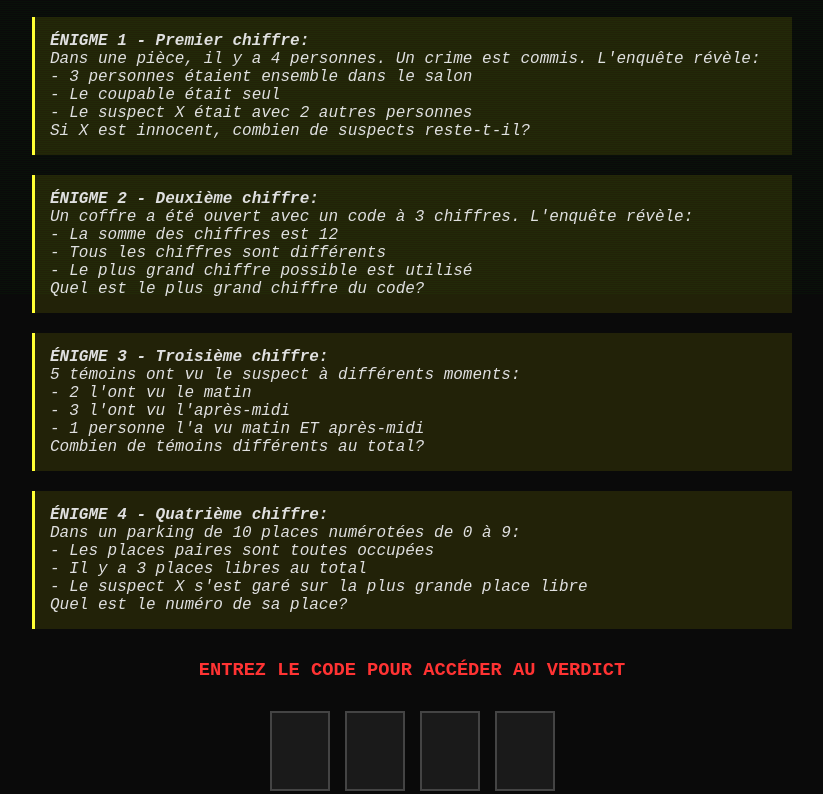
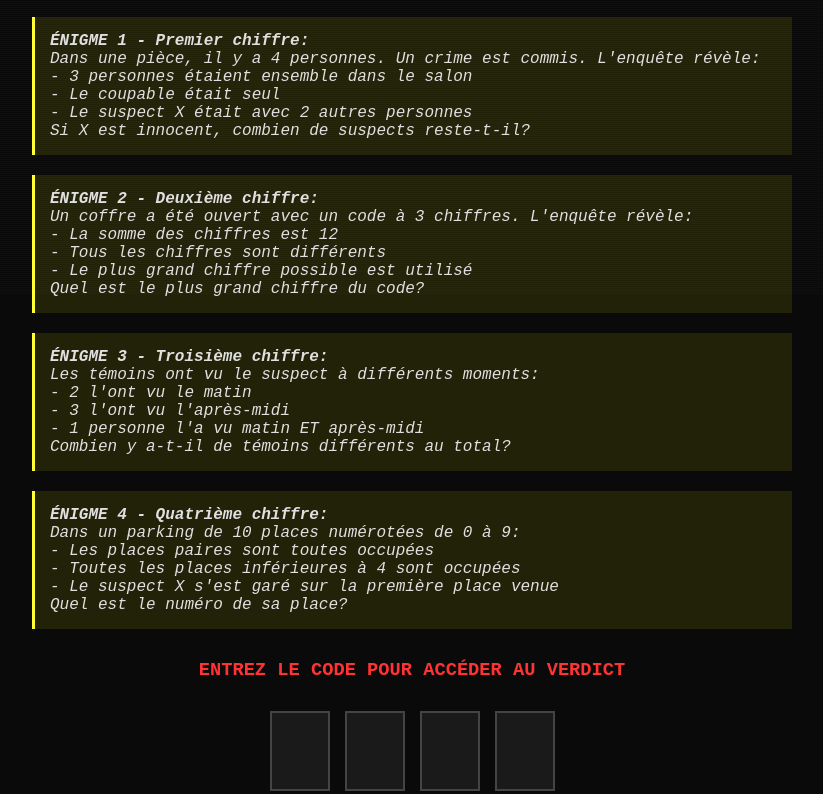
Before and after one commit to Breaton/Jeu-Enqu-te, a plain HTML site: page index.html in a window 1280 px wide. Shown: the part 506-1300 px from the top of the page, without its empty margins (228-1051 px from the left). Drawn offline with Linux system fonts and the light colour scheme.

Commit message:
Update index.html

```diff
--- a/index.html
+++ b/index.html
@@ -277,19 +277,19 @@
 
         <div class="clue">
             <p><strong>ÉNIGME 3 - Troisième chiffre:</strong></p>
-            <p>5 témoins ont vu le suspect à différents moments:</p>
+            <p>Les témoins ont vu le suspect à différents moments:</p>
             <p>- 2 l'ont vu le matin</p>
             <p>- 3 l'ont vu l'après-midi</p>
             <p>- 1 personne l'a vu matin ET après-midi</p>
-            <p><em>Combien de témoins différents au total?</em></p>
+            <p><em>Combien y a-t-il de témoins différents au total?</em></p>
         </div>
 
         <div class="clue">
             <p><strong>ÉNIGME 4 - Quatrième chiffre:</strong></p>
             <p>Dans un parking de 10 places numérotées de 0 à 9:</p>
             <p>- Les places paires sont toutes occupées</p>
-            <p>- Il y a 3 places libres au total</p>
-            <p>- Le suspect X s'est garé sur la plus grande place libre</p>
+            <p>- Toutes les places inférieures à 4 sont occupées</p>
+            <p>- Le suspect X s'est garé sur la première place venue</p>
             <p><em>Quel est le numéro de sa place?</em></p>
         </div>
 
@@ -352,8 +352,8 @@
 
             const code = digit1 + digit2 + digit3 + digit4;
 
-            // Code: 1947 (solutions des énigmes)
-            if (code === '1947') {
+            // Code: 1945 (solutions des énigmes)
+            if (code === '1945') {
                 document.getElementById('result').classList.add('show');
                 document.querySelectorAll('.digit-input').forEach(input => {
                     input.style.borderColor = '#33ff33';
```
